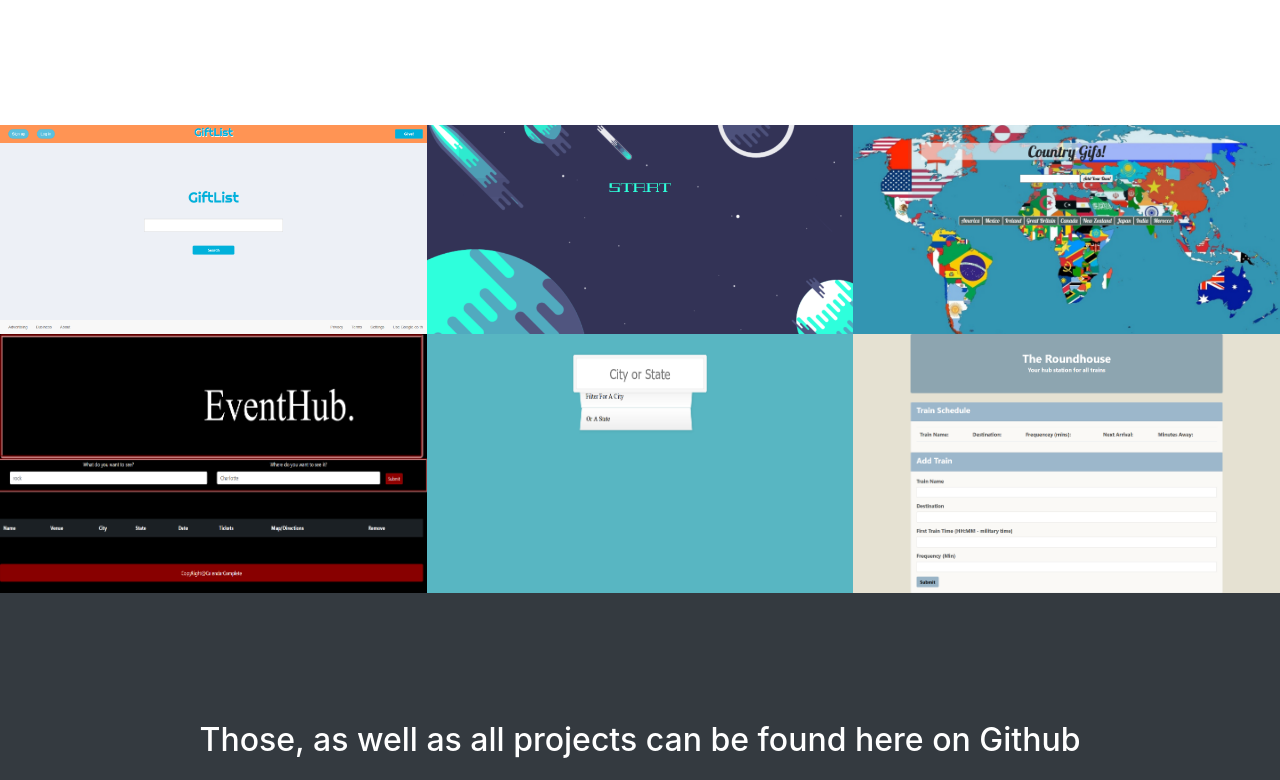
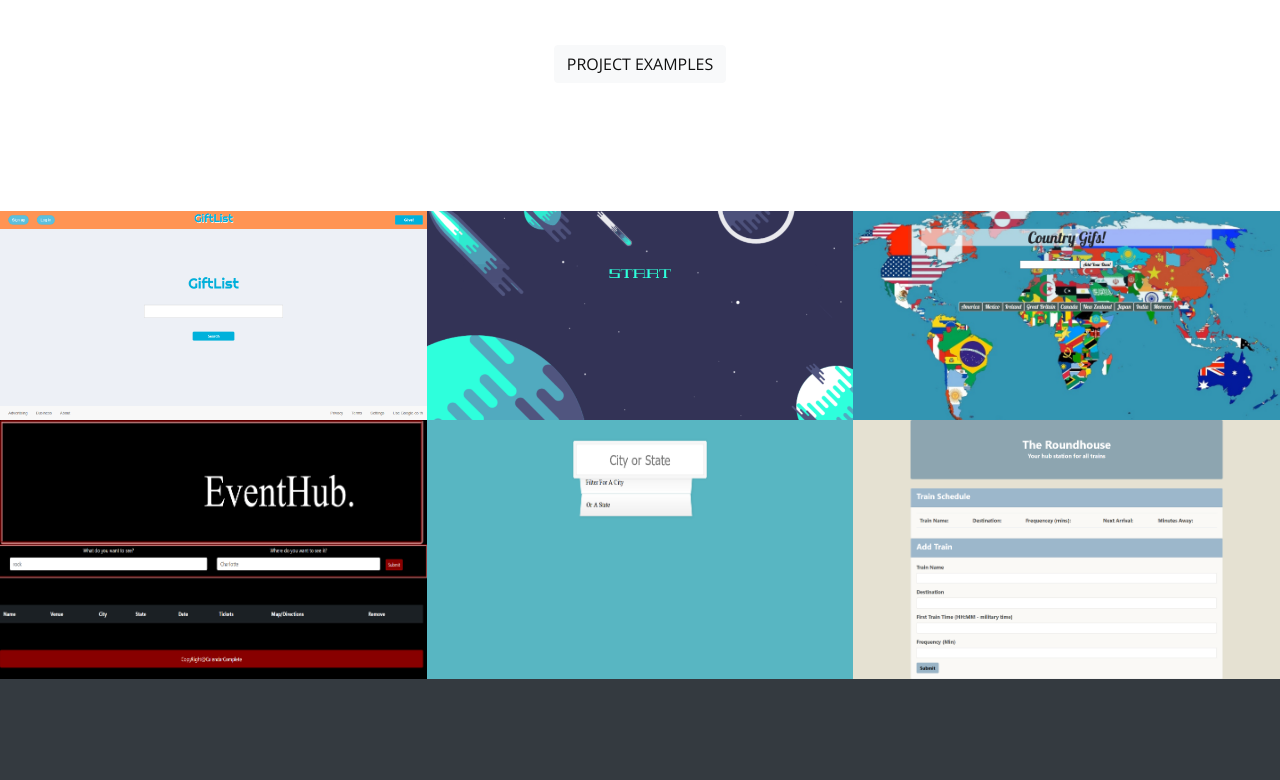
Before and after one commit to tlm04070/personal-portfolio, a website with bundled scripts: page index.html in a window 1280 px wide. Shown: the part 1937-2717 px from the top of the page. Built offline with nearby package versions, Linux system fonts and the light colour scheme.

Commit message:
added a button to go to the project example section from the about me. Updated the about me from early rough drafts

```diff
--- a/index.html
+++ b/index.html
@@ -146,6 +146,11 @@
           </div>
         </div>
       </div>
+      <br>
+      <br>
+      <div class="col-lg-12 text-center">
+        <a class="btn btn-light btn-xl js-scroll-trigger" href="#portfolio">Project Examples</a>
+      </div>
     </div>
   </section>
 
@@ -273,7 +278,11 @@
           </p>
         </div>
       </div>
+      <br>
+      <br>
       <hr class="my-4">
+      <br>
+      <br>
       <div class="row">
         <div class="col-lg-4 ml-auto text-center">
           <i class="fa fa-github fa-2x" aria-hidden="true"></i>
```
